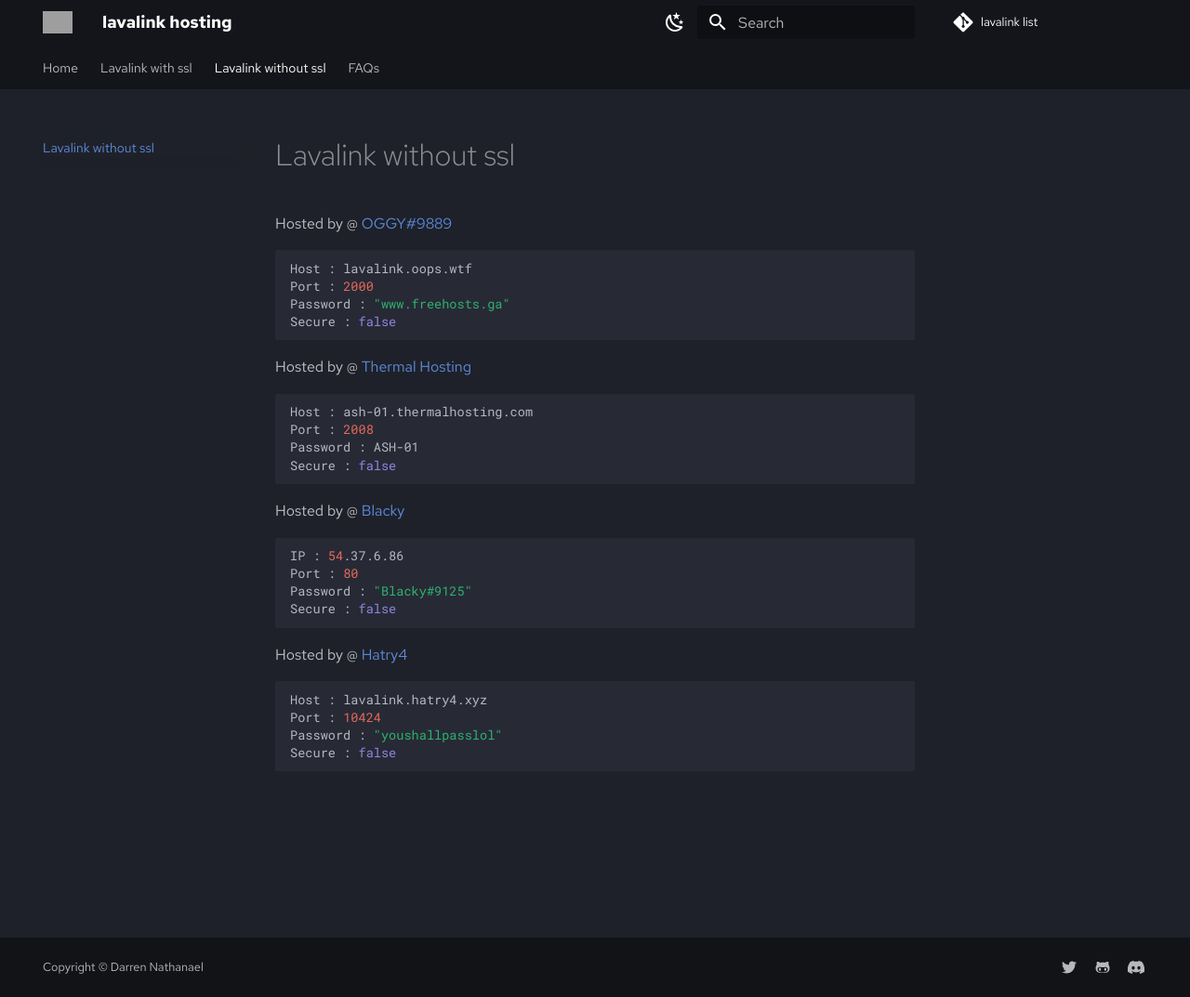
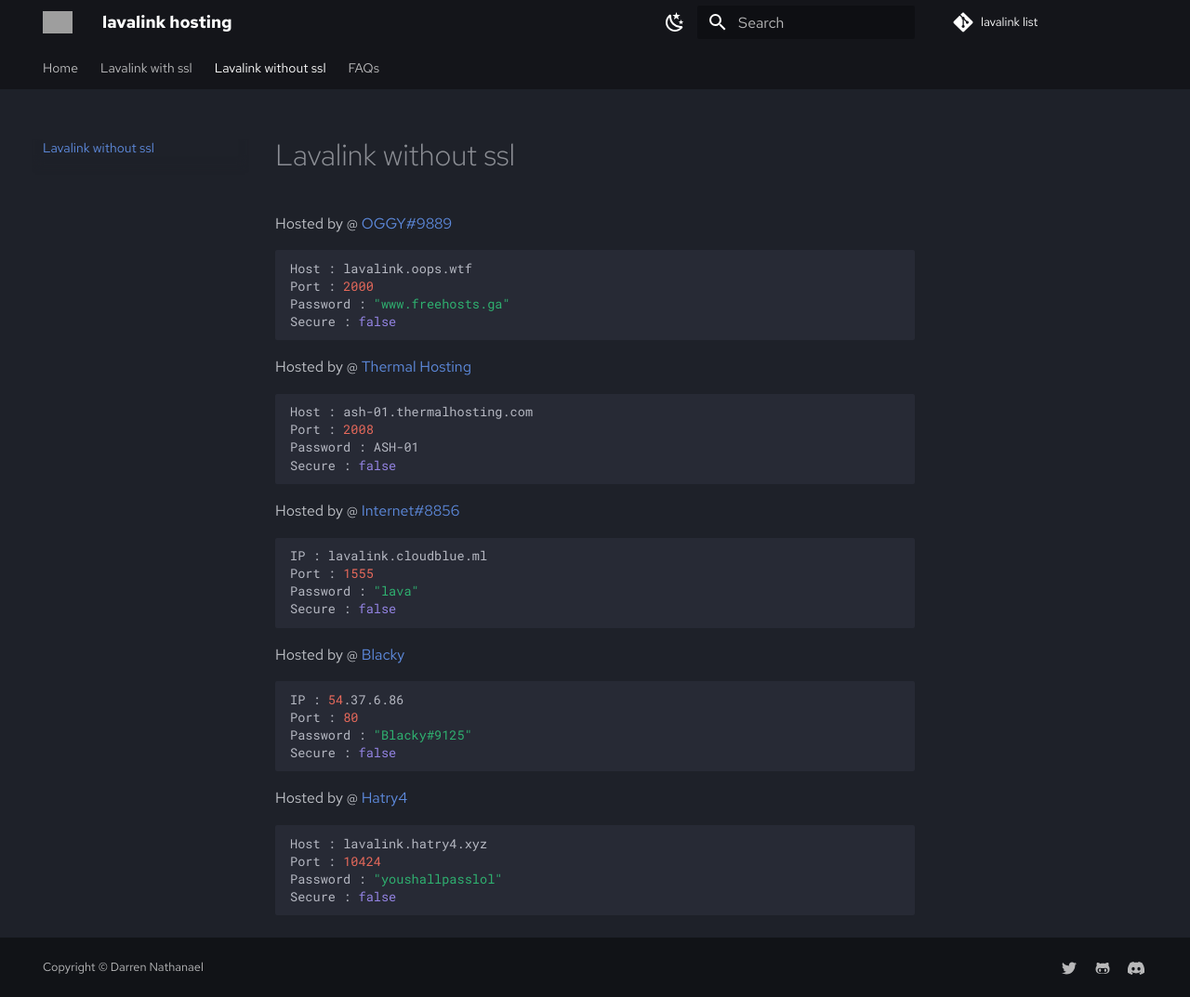
Before and after one commit to DarrenOfficial/lavalink-list, an MkDocs documentation site: the page built from docs/NoSSL/lavalink-without-ssl.md, in a window 1280 px wide and 1073 px high. Shown: the whole window at 93% size. Built offline with MkDocs 1.6.1 and Material for MkDocs 9.7.7, drawn with Linux system fonts in a browser that asks for light colours; comment, search, counter and statistics services are not loaded; grey boxes are pictures that could not be loaded.

Commit message:
Update lavalink-without-ssl.md (#174)

````diff
--- a/docs/NoSSL/lavalink-without-ssl.md
+++ b/docs/NoSSL/lavalink-without-ssl.md
@@ -20,6 +20,13 @@ Port : 2008
 Password : ASH-01
 Secure : false
 ```
+Hosted by @ [Internet#8856](https://github.com/MrInternetGitHub)
+```bash
+IP : lavalink.cloudblue.ml
+Port : 1555
+Password : "lava"
+Secure : false
+```
 
 Hosted by @ [Blacky](https://blacky-dev.me/)
 ```bash
````
